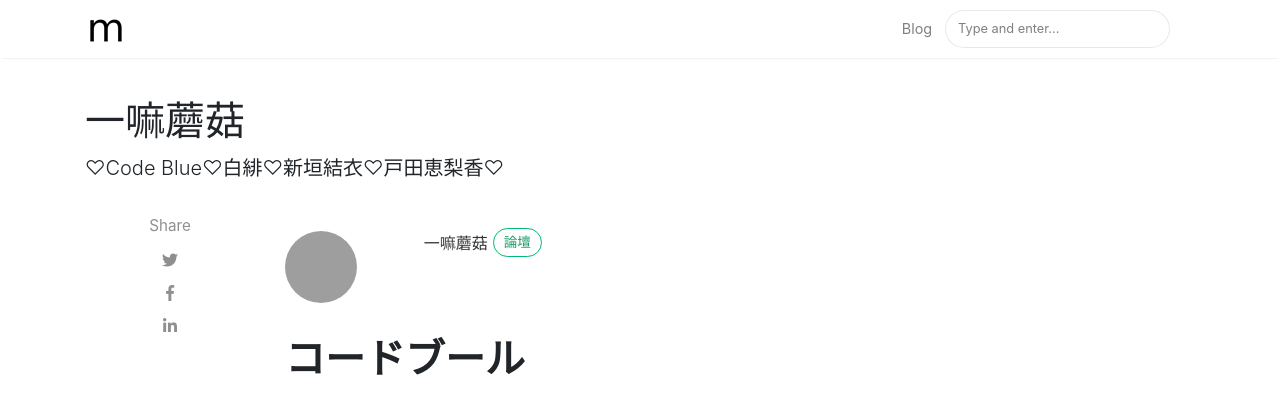
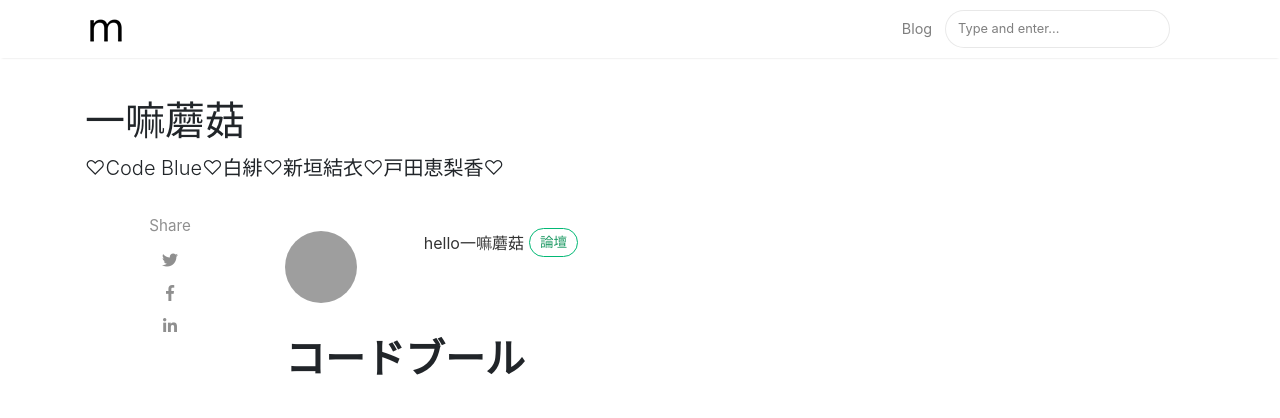
Before and after one commit to mogu-shirahi/mogu-shirahi.github.io, a Jekyll site: the page built from _posts/2019-09-27-hiyama-birthday.md, in a window 1280 px wide and 1376 px high. Shown: the top 418 px of the window. Built offline with Jekyll 4.4.1, drawn with Linux system fonts in a browser that asks for light colours; nearby versions of some CDN libraries; comment, search, counter and statistics services are not loaded; grey boxes are pictures that could not be loaded.

Commit message:
Update post.html

```diff
--- a/_layouts/post.html
+++ b/_layouts/post.html
@@ -32,7 +32,7 @@ post_class: post-template
                         {% endif %}
                     </div>
                     <div class="col-xs-12 col-md-9 col-lg-10 text-center text-md-left">
-                        <a target="_blank" class="link-dark" href="{{ author.web }}">{{ author.display_name }}</a><a target="_blank" href="{{ author.web }}" class="btn follow">論壇</a>
+                        <a target="_blank" class="link-dark" href="{{ author.web }}">hello{{ author.display_name }}</a><a target="_blank" href="{{ author.web }}" class="btn follow">論壇</a>
                         <span class="author-description">{{ author.description }}</span>
                     </div>
                 </div>
```
